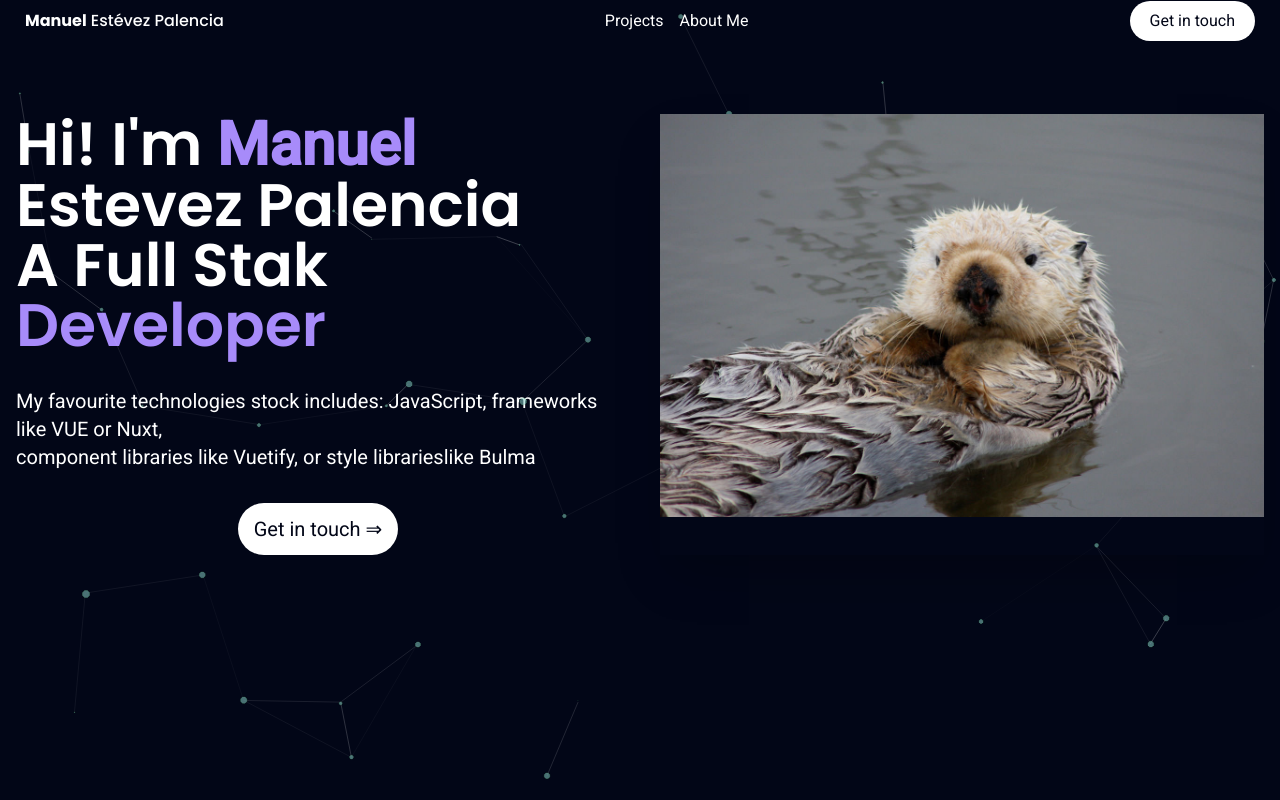
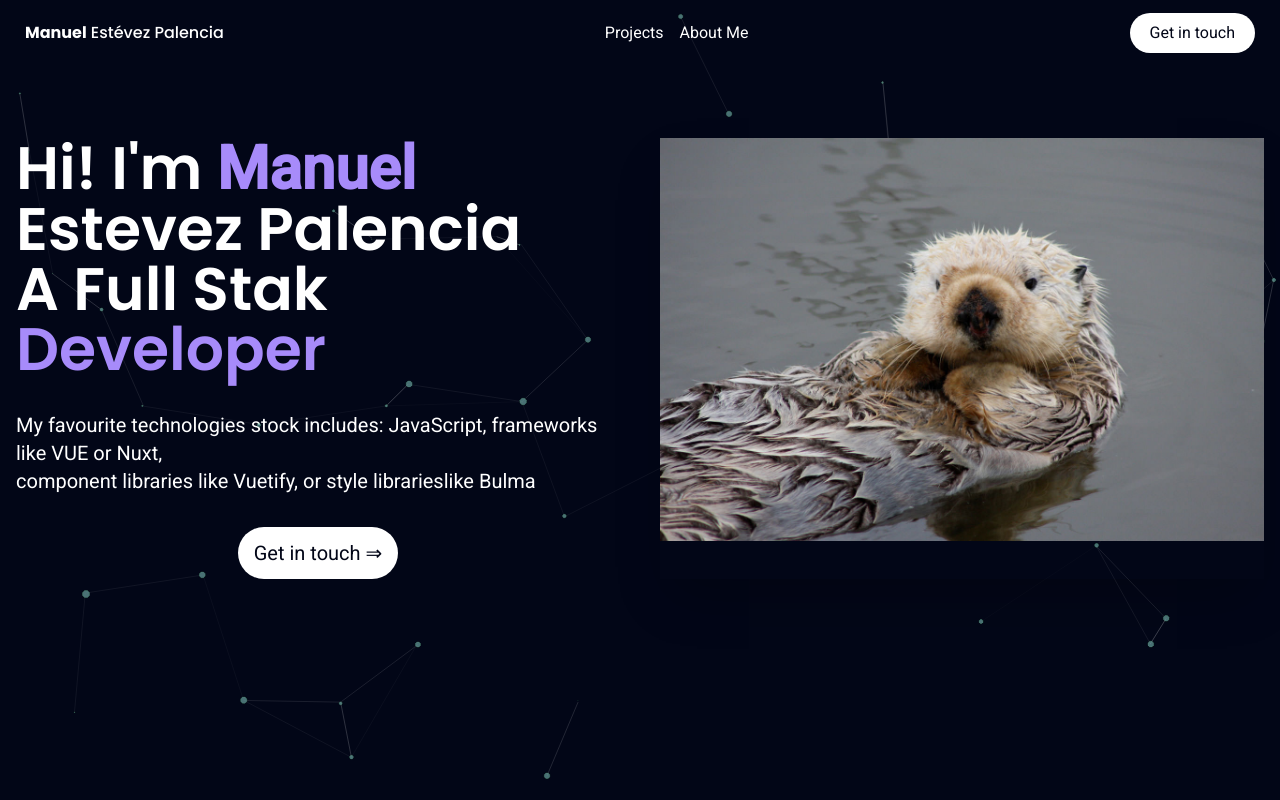
Before and after one commit to Mestpal/portfolio-web, a SvelteKit app: page / in a window 1280 px wide. Built offline with nearby package versions, Linux system fonts and the light colour scheme.

Commit message:
fix class in Header and Step

```diff
--- a/src/components/Header.svelte
+++ b/src/components/Header.svelte
@@ -8,7 +8,7 @@
     ]
 </script>
 
-<header class={'sticky z-[10] top-0 duration-200 px-6 flex items-center justify-between border border-solid' + (
+<header class={'sticky z-[10] top-0 duration-200 px-6 py-3 flex items-center justify-between border border-solid' + (
     y > 0 ? ' py- bg-slate-950 border-violet-950' : 'py-6 bg-transparent border-transparent'
 )}>
     <h1 class="font-medium">
--- a/src/components/Step.svelte
+++ b/src/components/Step.svelte
@@ -5,14 +5,16 @@
 <a
 href={step.href}
 target="_blank"
-class="p-4 sm:p-6 md:p-8 felx flex-col gap-4 rounde-lg border border-violet-700 text-center group cursor-pointer hover:border-violet-400 duration-200"
+class="p-4 sm:p-6 md:p-8 flex flex-col gap-4 rounde-lg border border-violet-700 text-center group cursor-pointer hover:border-violet-400 duration-200"
 >
     <div class="bg-slate-950 grid place-items-center px-4 text-5xl md:text-6xl -mt-10 sm:-mt-12 md:-mt-14 lg:mt-16-px-auto duration-200">
         <i class={step.icon} />
     </div>
-    <h3 class="font-medium text-xl sm:text-2xl md:text-3xl">{step.name}</h3>
+    <h3 class="font-medium text-xl sm:text-2xl md:text-3xl">
+        {step.name}
+    </h3>
     <slot />
-    <div class="flex-1 flex justify-between gap-4 items-center">
+    <div class="flex-1 flex justify-between gap-4 items-end">
         <div class="ml-auto cursor-pointer hover:text-slate-950 duration-200
         relative after:absolute after:top-0 after:right-full after:w-full
         after:h-full after:bg-white after:duration-200 hover:after:translate-x-full
```
